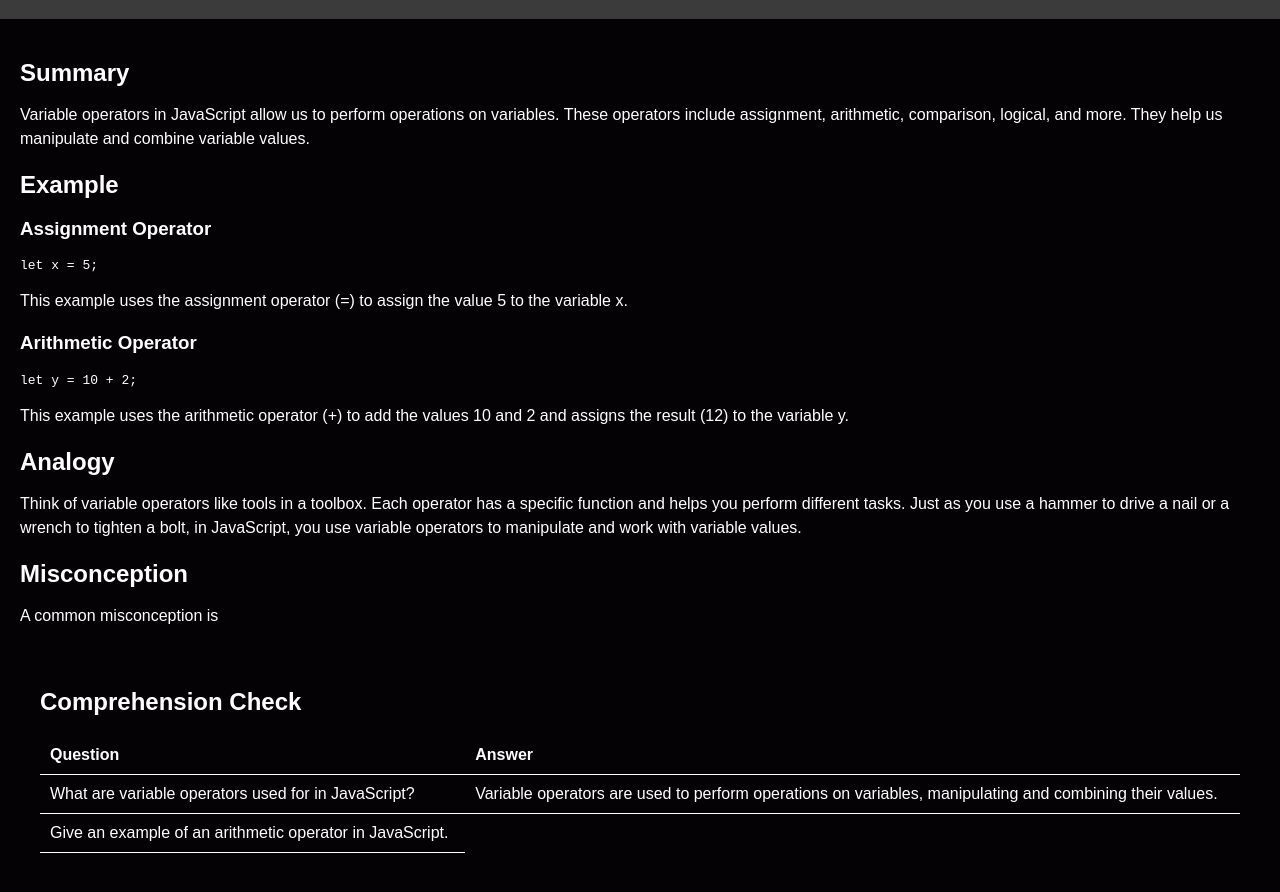
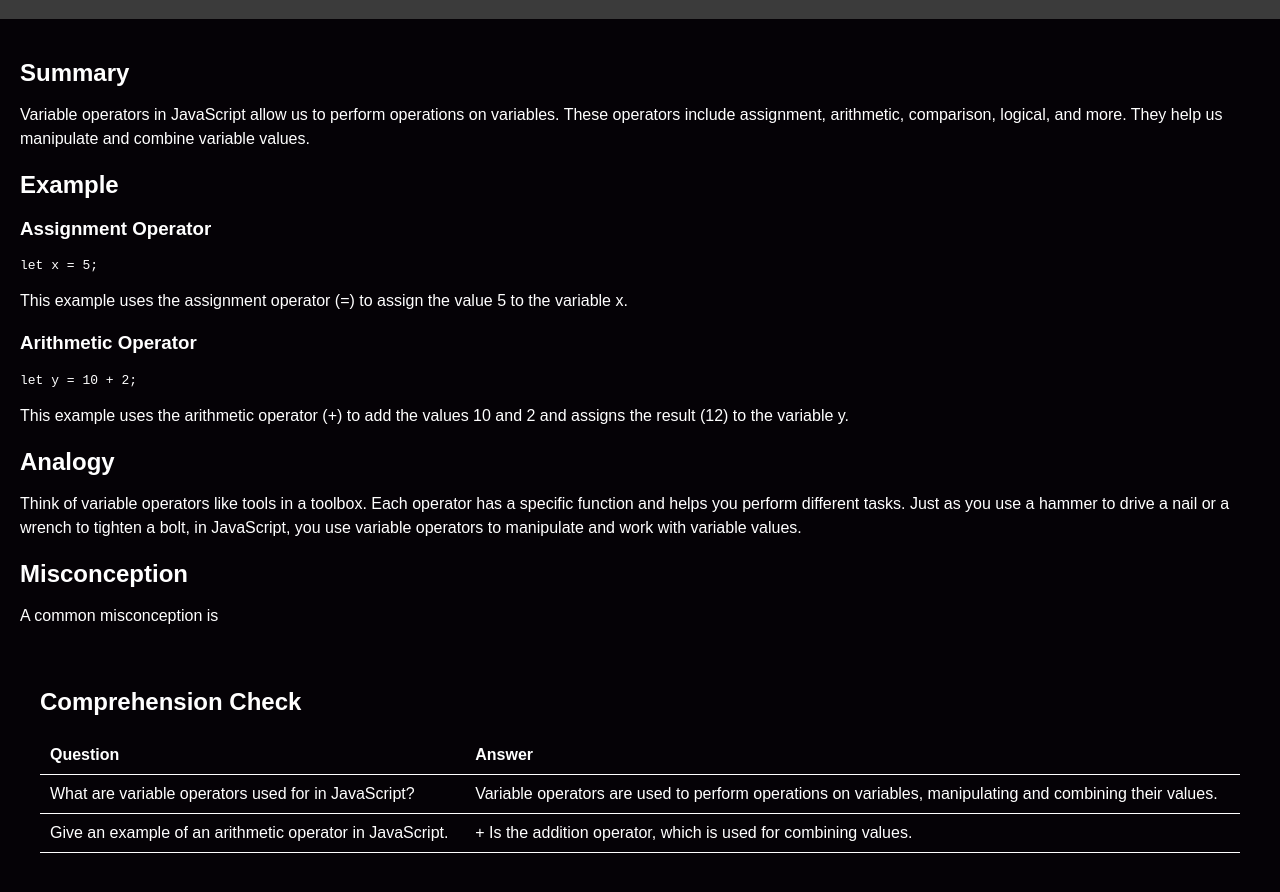
Before and after one commit to faztab/webJournal, a plain HTML site: page week2.html in a window 1280 px wide. Shown: the part 38-930 px from the top of the page. Drawn offline with Linux system fonts and the light colour scheme.

Commit message:
fixed week 2

```diff
--- a/week2.html
+++ b/week2.html
@@ -187,3 +187,10 @@
                     </tr>
                     <tr>
                         <td>Give an example of an arithmetic operator in JavaScript.</td>
+                        <td> + Is the addition operator, which is used for combining values.</td>
+                    </tr>
+                </table>
+            </div>
+        </div>
+    </div>
+</body>
```
